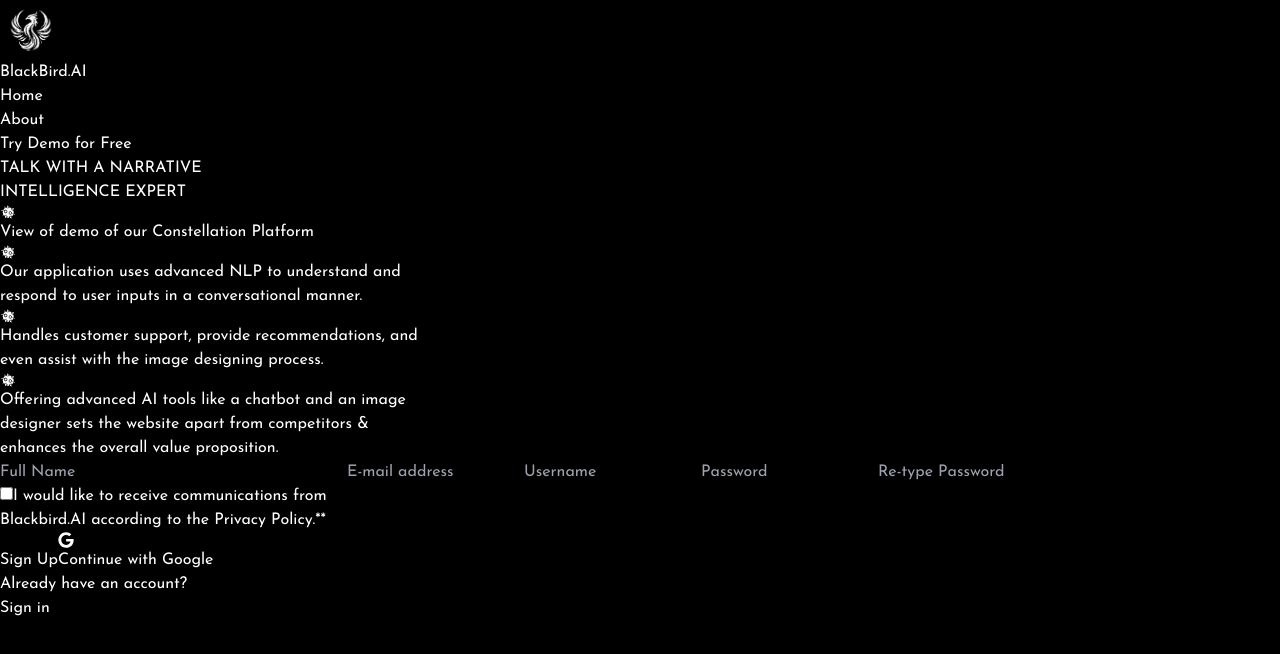
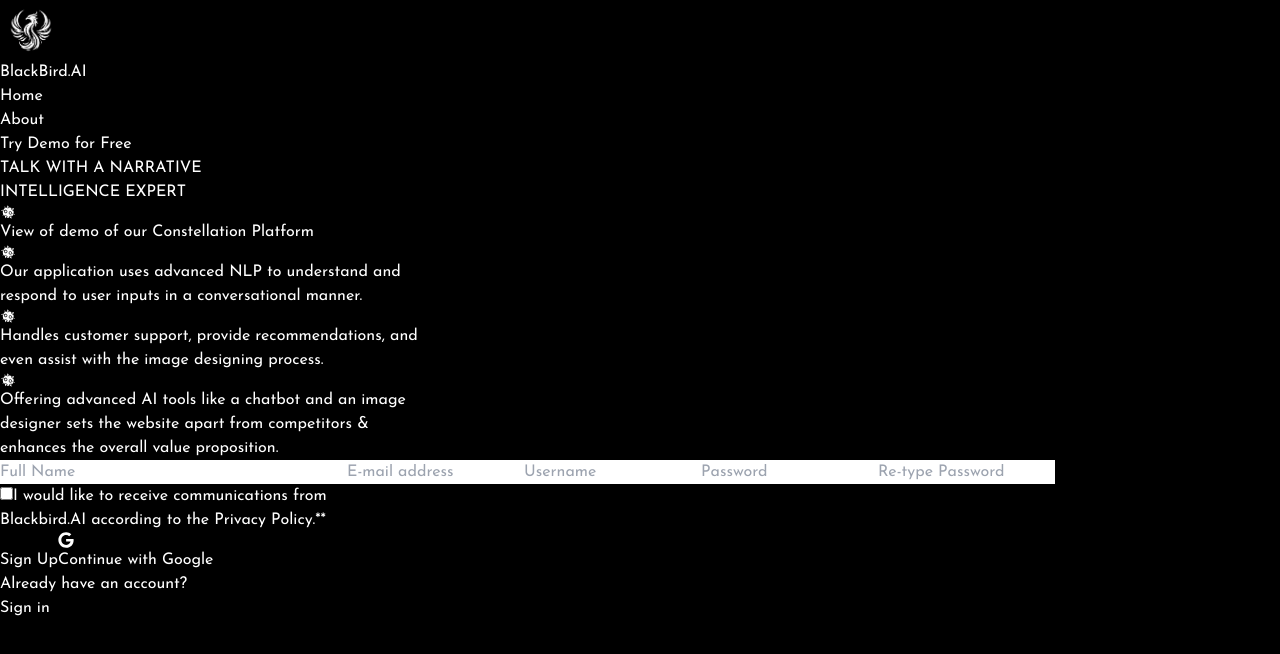
Before and after one commit to samarth-5/BlackBird.AI, a React (Vite) app in the folder client/: page /signup in a window 1280 px wide. Shown: the top 654 px of the page. Built offline with nearby package versions, Linux system fonts and the light colour scheme; no server answers.

Commit message:
minor chnages bg color

```diff
--- a/client/src/Components/Header.jsx
+++ b/client/src/Components/Header.jsx
@@ -33,7 +33,7 @@
   }
 
   return (
-    <section className='flex items-center justify-around border-slate-700 border-b py-2'>
+    <section className='flex items-center justify-around border-slate-700 border-b py-2 full-screen-bg'>
       <Link to='/'>
         <div className='flex items-center gap-2'>
           <img src={phoenix} height={60} width={60} alt="logo" />
--- a/client/src/Pages/About.jsx
+++ b/client/src/Pages/About.jsx
@@ -7,13 +7,13 @@
 
 export default function About() {
   return (
-    <div className='py-20 px-4 max-w-6xl mx-auto'>
+    <section className='my-20 mx-[200px] full-screen-bg'>
       <div>
         <img src={Samarth} alt="profile" className='h-[200px] w-[200px] rounded-full mb-5' />
       </div>
       <div className='flex justify-between'>
         <h1 className='text-3xl font-bold mb-4'>About <Link to='/'><span className='underline text-[#00ff31]'>BlackBird.AI</span></Link> (Developed by Samarth)</h1>
-        <Link to='https://samarth-dev.netlify.app/'><FaGlobe size={30} className='text-[#00ff31] mr-5' /></Link>
+        <Link target="_blank" to='https://samarth-dev.netlify.app/'><FaGlobe size={30} className='text-[#00ff31] mr-5' /></Link>
       </div>
       <p className='mb-4'>BlackBird.AI is your gateway to innovative AI solutions, offering an intuitive platform that combines advanced chatbot interactions and
                           image generation capabilities. Powered by the Gemini API, our intelligent chatbot engages users in natural, context-aware conversations,
@@ -31,6 +31,6 @@
         <Link target="_blank" to='https://leetcode.com/u/samarth_123_/' className='hover:scale-150 duration-500'><SiLeetcode size={25} className='hover:text-[#00ff31]' /></Link>
         <Link target="_blank" to='https://www.instagram.com/samarth123_/' className='hover:scale-150 duration-500'><FaInstagram size={25} className='hover:text-[#00ff31]' /></Link>
       </div>
-    </div>
+    </section>
   )
 };
--- a/client/src/Pages/Chatbot.jsx
+++ b/client/src/Pages/Chatbot.jsx
@@ -82,7 +82,7 @@
   }
 
   return (
-    <section className='m-10 flex gap-12'>
+    <section className='p-10 flex gap-12 full-screen-bg'>
       <div className='flex flex-col gap-16 w-1/4'>
         <div className='outline rounded-2xl outline-slate-600 p-10 gap-5 flex flex-col'>
           <h3 className='text-2xl font-bold'>You are talking to a CHATBOT !!</h3>
@@ -109,9 +109,9 @@
           }
           </div>
           <div className='flex items-center rounded-xl outline outline-slate-600 hover:outline-[#00ff31] m-2'>
-            <input placeholder='Type your message...' type="text" className='text-[#00ff31] w-full p-3 rounded-xl outline-none'
+            <input placeholder='Type your message...' type="text" className='bg-black text-[#00ff31] w-full p-3 rounded-xl outline-none'
                    required onChange={handleChange} value={formData} onKeyDown={(e)=>{if(e.key==='Enter') handleSubmit();}} />
-            <BiSend size={40} className='pr-2 hover:text-green cursor-pointer' onClick={handleSubmit} />
+            <BiSend size={40} className='pr-2 hover:text-[#00ff31] cursor-pointer' onClick={handleSubmit} />
           </div>
         </div>
       </div>
--- a/client/src/Pages/Prompt2Image.jsx
+++ b/client/src/Pages/Prompt2Image.jsx
@@ -63,7 +63,7 @@
   };
 
   return (
-    <section className="flex flex-col items-center">
+    <section className="flex flex-col items-center full-screen-bg">
       <div>
         <h3 className="p-5 text-[40px] hover:text-[#00ff31] text-bold mt-2">MODEL - PREDATOR.ai v-4.2</h3>
       </div>
@@ -72,7 +72,7 @@
           <input
             placeholder="Enter the prompt..."
             type="text"
-            className="text-[#00ff31] w-full p-3 rounded-xl outline-none"
+            className="text-[#00ff31] w-full p-3 rounded-xl outline-none bg-black"
             id="prompt"
             required
             value={formData.prompt}
--- a/client/src/Pages/SignUp.jsx
+++ b/client/src/Pages/SignUp.jsx
@@ -48,7 +48,7 @@
   }
 
   return (
-    <section className='flex items-center justify-evenly'>
+    <section className='flex items-center justify-evenly full-screen-bg'>
       <div>
         <h2 className='text-4xl font-extrabold mb-8'>TALK WITH A NARRATIVE <br />INTELLIGENCE EXPERT</h2>
         <ul className='flex flex-col gap-2'>
@@ -60,11 +60,11 @@
       </div>
       <div>
         <form onSubmit={handleSubmit} className='flex flex-col gap-4 m-16 p-10 outline outline-slate-600 rounded-xl'>
-          <input type="text" size={40} placeholder='Full Name' className='border border-slate-600 p-3 rounded-lg' id='name' onChange={handleChange} />
-          <input type="email" placeholder='E-mail address' className='border border-slate-600 p-3 rounded-lg' id='email' onChange={handleChange} />
-          <input type="name" placeholder='Username' className='border border-slate-600 p-3 rounded-lg' id='username' onChange={handleChange} />
-          <input type="password" placeholder='Password' className='border border-slate-600 p-3 rounded-lg' id='password' onChange={handleChange} />
-          <input type="password" placeholder='Re-type Password' className='border border-slate-600 p-3 rounded-lg' id='pwd' onChange={handleChange} />
+          <input type="text" size={40} placeholder='Full Name' className='bg-black border border-slate-600 p-3 rounded-lg' id='name' onChange={handleChange} />
+          <input type="email" placeholder='E-mail address' className='bg-black border border-slate-600 p-3 rounded-lg' id='email' onChange={handleChange} />
+          <input type="name" placeholder='Username' className='bg-black border border-slate-600 p-3 rounded-lg' id='username' onChange={handleChange} />
+          <input type="password" placeholder='Password' className='bg-black border border-slate-600 p-3 rounded-lg' id='password' onChange={handleChange} />
+          <input type="password" placeholder='Re-type Password' className='bg-black border border-slate-600 p-3 rounded-lg' id='pwd' onChange={handleChange} />
           <div className='flex gap-4 justify-center'>
             <input type="checkbox" id='privacy' />
             <label className='text-sm'>I would like to receive communications from<br /> Blackbird.AI according to the Privacy Policy.**</label>
--- a/client/src/index.css
+++ b/client/src/index.css
@@ -5,10 +5,20 @@
 
 
 *{
-    background-color: black;
-    color: white;
     font-family: "Josefin Sans", sans-serif;
     user-select: none;
+}
+body, html {
+  background-color: black;
+  color: white;
+  margin: 0;
+  padding: 0;
+  height: 100%;
+  width: 100%;
+}
+.full-screen-bg {
+  background-color: black;
+  color: white;
 }
 
 ::-webkit-scrollbar {
```
Also changed, not shown: client/src/Components/PrivateRoute.jsx (deleted, +0 -7 lines), client/src/Pages/Home.jsx (+10 -6 lines), client/src/Pages/SignIn.jsx (+6 -6 lines).
